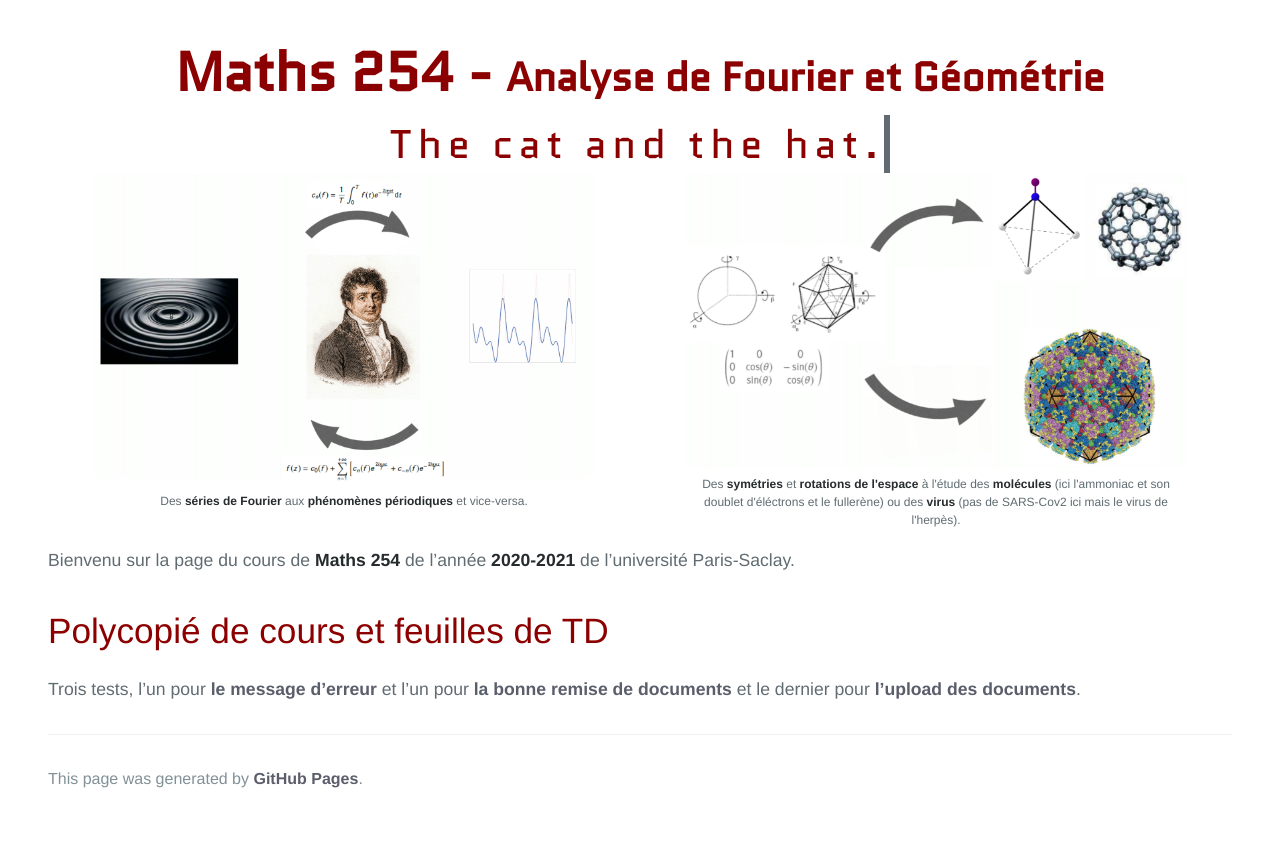
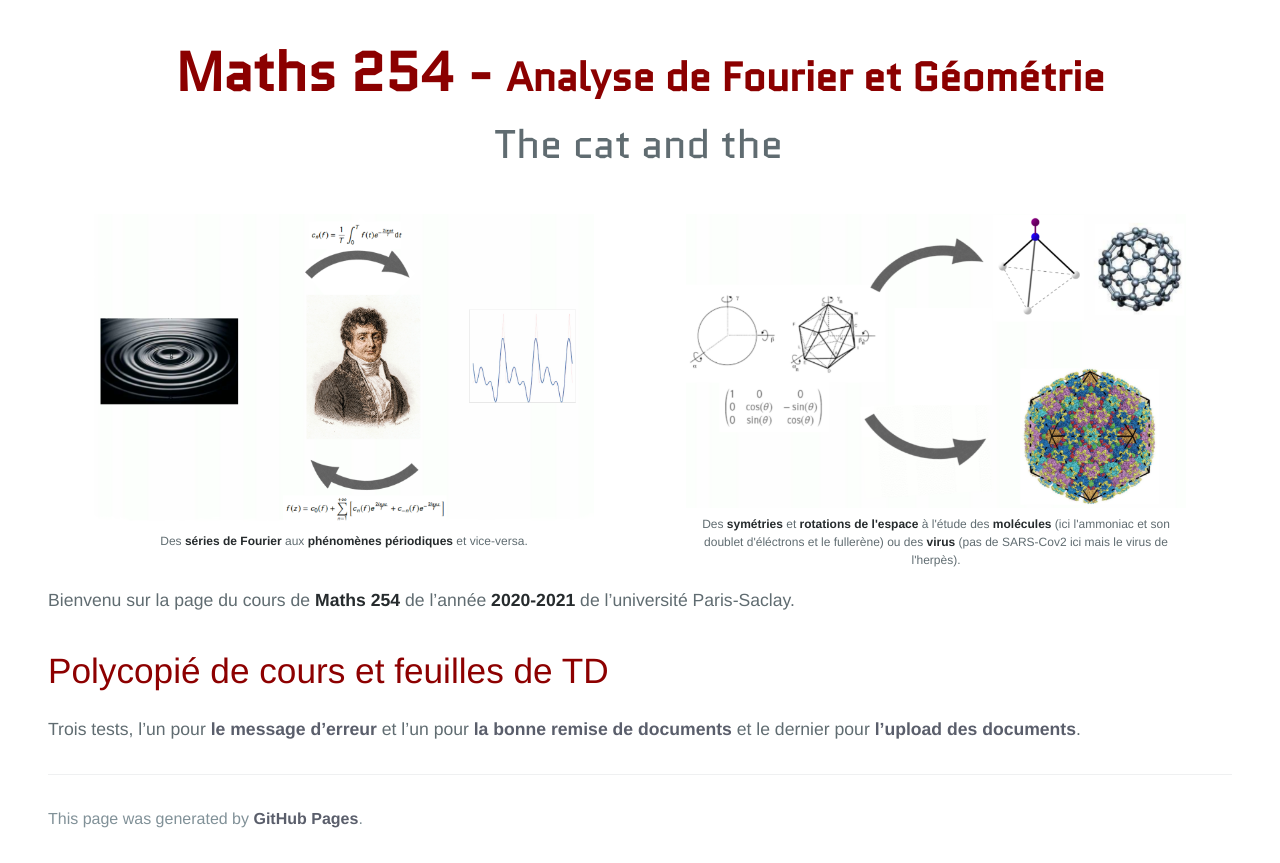
Before and after one commit to KevinDestagnol/algebre.github.io, a Jekyll site: the page built from index.md, in a window 1280 px wide. Shown: the part 260-1123 px from the top of the page. Built offline with Jekyll 4.4.1, drawn with Linux system fonts in a browser that asks for light colours; some web fonts are replaced; our own code applies the rules of GitHub Pages for plain Markdown files; before the commit the page ends 1083 px from its top, so only the background shows below that.

Commit message:
Update default.html

```diff
--- a/_layouts/default.html
+++ b/_layouts/default.html
@@ -31,10 +31,10 @@
       <center>
       <hprime class="project-name">{{ page.title | default: site.title | default: site.github.repository_name }} - </hprime>
       <hprime2 class="project-name">{{ page.description | default: site.description | default: site.github.project_tagline }}</hprime2>
-  <div class="typewriter">
-      <hp1>
+  <div class="content">
+      <p>
        The cat and the hat.
-      </hp1>
+      </p>
         </div>
       </center>
       <script>
```
